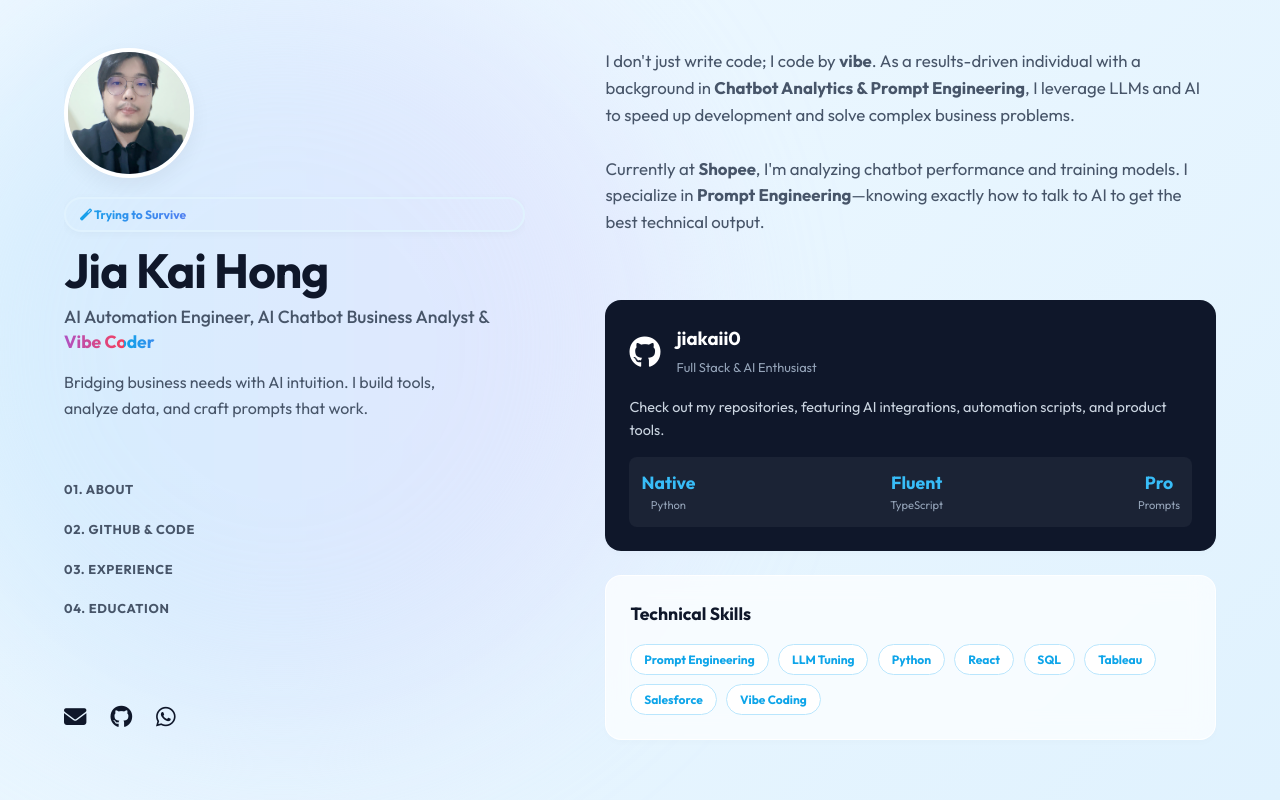
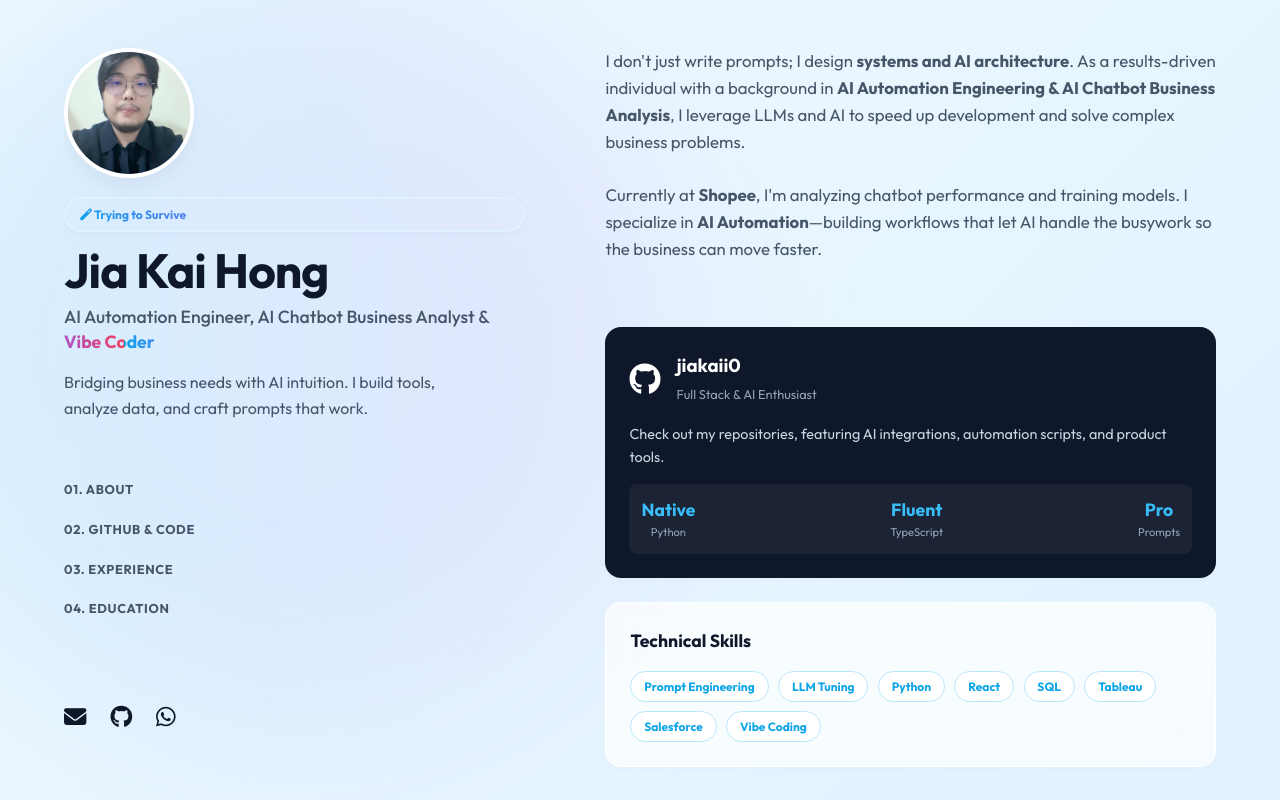
Before and after one commit to jiakaii0/portfolio-things, a plain HTML site: page index.html in a window 1280 px wide. Shown: the top 800 px of the page. Drawn offline with Linux system fonts and the light colour scheme.

Commit message:
Update about section with new professional details

```diff
--- a/index.html
+++ b/index.html
@@ -452,9 +452,9 @@
             <section id="about">
                 <span class="section-title">About</span>
                 <div class="about-text">
-                    <p>I don't just write code; I code by <strong>vibe</strong>. As a results-driven individual with a background in <strong>Chatbot Analytics & Prompt Engineering</strong>, I leverage LLMs and AI to speed up development and solve complex business problems.</p>
+                    <p>I don't just write prompts; I design <strong>systems and AI architecture</strong>. As a results-driven individual with a background in <strong>AI Automation Engineering & AI Chatbot Business Analysis</strong>, I leverage LLMs and AI to speed up development and solve complex business problems.</p>
                     <br>
-                    <p>Currently at <strong>Shopee</strong>, I'm analyzing chatbot performance and training models. I specialize in <strong>Prompt Engineering</strong>—knowing exactly how to talk to AI to get the best technical output.</p>
+                    <p>Currently at <strong>Shopee</strong>, I'm analyzing chatbot performance and training models. I specialize in <strong>AI Automation</strong>—building workflows that let AI handle the busywork so the business can move faster.</p>
                 </div>
             </section>
 
```
